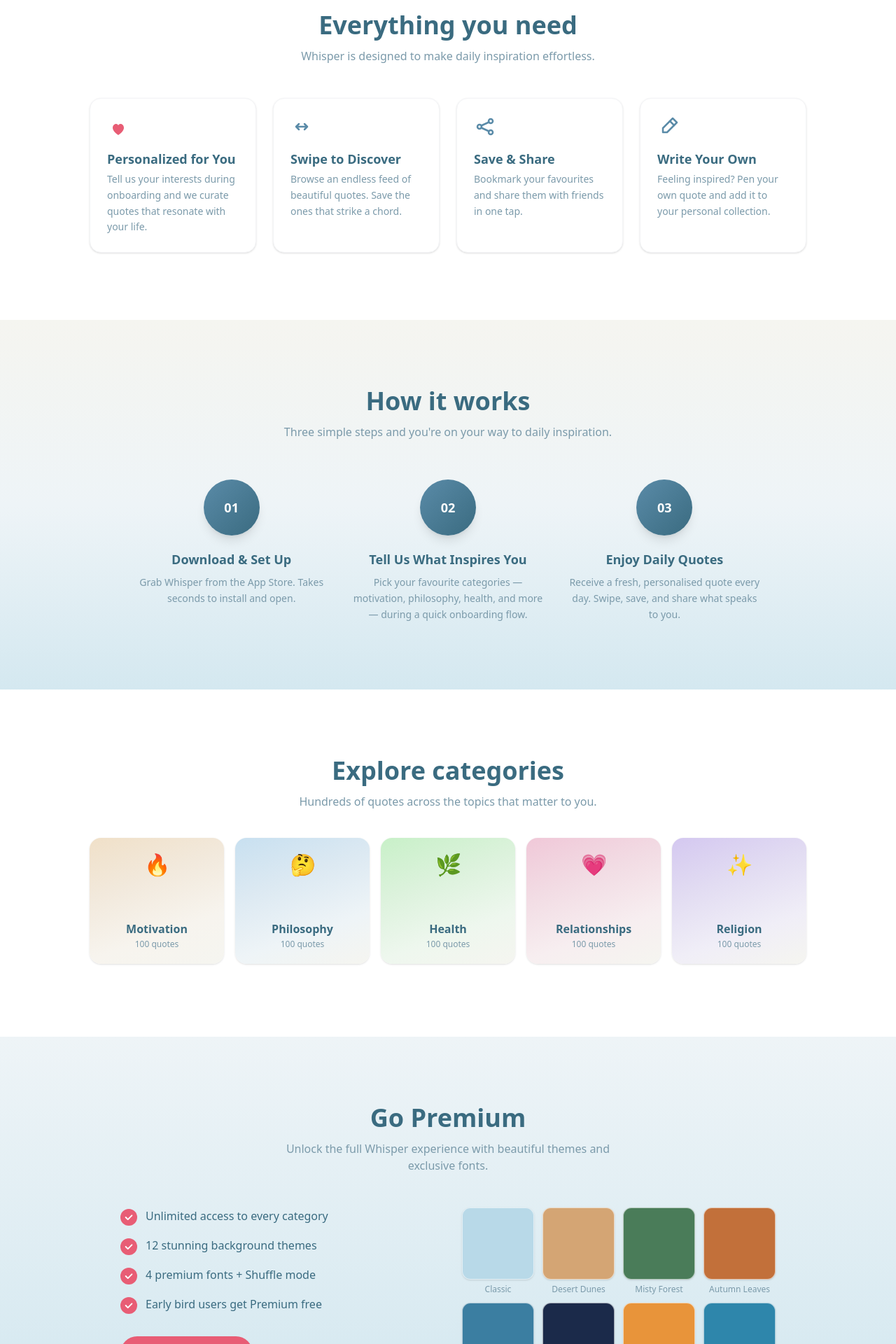
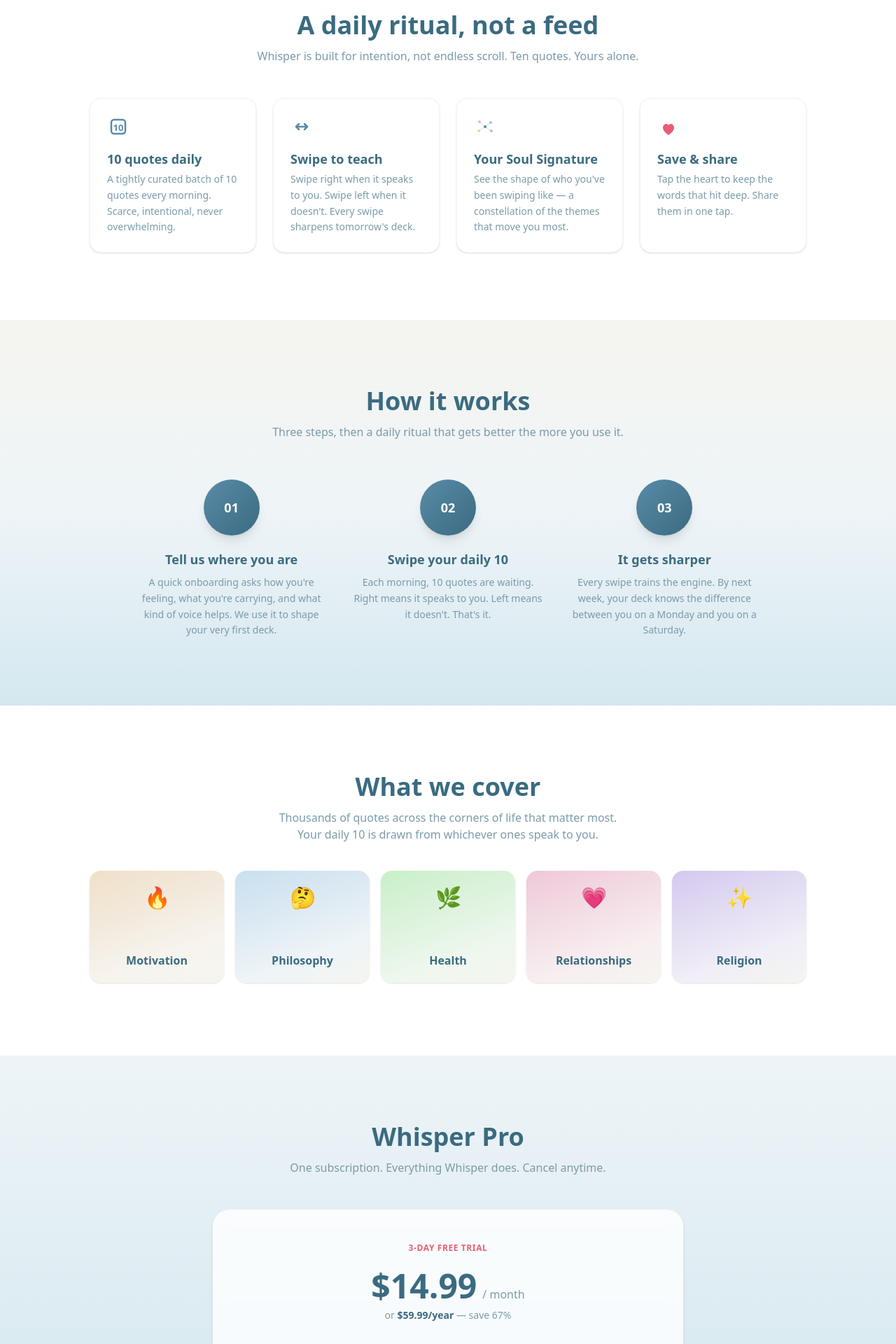
Before and after one commit to dohhyunoh/whisper-landing, a Next.js app: page / in a window 1280 px wide. Shown: the part 880-2800 px from the top of the page at 70% size. Built offline with nearby package versions, Linux system fonts and the light colour scheme.

Commit message:
updated due to v1.0.16

```diff
--- a/src/app/contact/page.tsx
+++ b/src/app/contact/page.tsx
@@ -8,14 +8,14 @@
 export default function ContactPage() {
   return (
     <div
-      className="min-h-screen"
+      className="min-h-screen flex flex-col"
       style={{
         background:
           "linear-gradient(180deg, #B8D9E8 0%, #D4E8F0 40%, #EEF4F7 75%, #F5F5F0 100%)",
       }}
     >
       {/* Nav */}
-      <nav className="flex items-center justify-between px-6 py-5 max-w-4xl mx-auto">
+      <nav className="flex w-full items-center justify-between px-6 py-5 max-w-4xl mx-auto">
         <Link href="/" className="text-xl font-semibold text-whisper-primary-dark tracking-tight">
           Whisper
         </Link>
@@ -25,7 +25,7 @@
       </nav>
 
       {/* Content */}
-      <article className="max-w-3xl mx-auto px-6 pb-24 pt-8">
+      <article className="flex-1 max-w-3xl mx-auto px-6 pb-24 pt-8 w-full">
         <h1 className="text-4xl font-bold text-whisper-primary-dark">Contact</h1>
         <p className="text-whisper-secondary mt-2 text-sm">We'd love to hear from you.</p>
 
--- a/src/app/terms/page.tsx
+++ b/src/app/terms/page.tsx
@@ -27,7 +27,7 @@
       {/* Content */}
       <article className="max-w-3xl mx-auto px-6 pb-24 pt-8">
         <h1 className="text-4xl font-bold text-whisper-primary-dark">Terms of Service</h1>
-        <p className="text-whisper-secondary mt-2 text-sm">Last updated: February 2026</p>
+        <p className="text-whisper-secondary mt-2 text-sm">Last updated: June 2026</p>
 
         <Section title="Acceptance of terms">
           <p>
@@ -37,15 +37,35 @@
 
         <Section title="What Whisper is">
           <p>
-            Whisper is a free mobile application that delivers curated, personalised daily quotes across categories such as motivation, philosophy, health, relationships, and religion. A Premium tier is available to unlock additional themes, fonts, and categories.
+            Whisper is a premium mobile application that delivers a tightly curated batch of 10 personalised quotes each day. As you swipe through your daily deck, Whisper learns from your preferences and refines the quotes it shows you over time.
+          </p>
+          <p>
+            <strong>As of version 1.0.16, Whisper requires an active paid subscription to use.</strong> A free trial is available for new subscribers where applicable.
           </p>
         </Section>
 
-        <Section title="Free and Premium tiers">
+        <Section title="Subscription">
+          <p>
+            Whisper is offered exclusively as a paid subscription, available in monthly and annual plans. Pricing is displayed in the app at the point of purchase and may vary by region.
+          </p>
           <ul>
-            <li><strong>Free tier</strong> — includes access to core categories (Motivation, Philosophy) and a daily rotating unlock from the remaining categories. No payment or account is required.</li>
-            <li><strong>Premium tier</strong> — unlocks all categories, 12 background themes, premium fonts, and shuffle mode. Early bird users who download during the initial release window receive Premium at no cost. Pricing and terms for future Premium purchases will be disclosed at the point of purchase.</li>
+            <li><strong>New subscribers</strong> — subscriptions are billed at the price displayed in the app at the time of purchase. New subscribers may be eligible for a 3-day free trial. Eligibility is determined by Apple based on your prior subscription history.</li>
+            <li><strong>Existing subscribers from earlier versions</strong> — if you were already an active paying subscriber prior to the v1.0.16 update, your existing subscription continues at your original price. Apple will continue to auto-renew your subscription at the rate you originally agreed to, unless you cancel.</li>
+            <li><strong>Free trial</strong> — if a free trial is offered and you accept it, you will not be charged during the trial period. Your subscription begins automatically at the end of the trial unless you cancel at least 24 hours before it ends.</li>
           </ul>
+        </Section>
+
+        <Section title="Auto-renewal and cancellation">
+          <p>
+            Subscriptions automatically renew at the end of each billing period (monthly or annually) at the then-current price unless auto-renewal is turned off at least 24 hours before the end of the current period.
+          </p>
+          <p>
+            You can manage and cancel your subscription at any time by going to your Apple ID account settings on your device:{" "}
+            <strong>Settings → [your name] → Subscriptions → Whisper</strong>.
+          </p>
+          <p>
+            Cancellation will take effect at the end of the current billing period. You will retain access until that date. No partial refunds are offered for unused portions of a subscription period; refund requests are handled directly by Apple in accordance with their refund policy.
+          </p>
         </Section>
 
         <Section title="Your responsibilities">
@@ -86,7 +106,7 @@
 
         <Section title="Termination">
           <p>
-            We reserve the right to suspend or terminate access to Whisper at any time, with or without cause. You may stop using the app at any time by uninstalling it.
+            We reserve the right to suspend or terminate access to Whisper at any time, with or without cause. You may stop using the app at any time by uninstalling it and cancelling your subscription through your Apple ID account settings.
           </p>
         </Section>
 
--- a/src/components/Categories.tsx
+++ b/src/components/Categories.tsx
@@ -13,13 +13,13 @@
     <section ref={ref} className="py-24 px-6 bg-white">
       <div className="max-w-5xl mx-auto">
         <h2 className="text-center text-3xl sm:text-4xl font-bold text-whisper-primary-dark">
-          Explore categories
+          What we cover
         </h2>
         <p className="text-center text-whisper-secondary mt-3 max-w-lg mx-auto">
-          Hundreds of quotes across the topics that matter to you.
+          Thousands of quotes across the corners of life that matter most. Your
+          daily 10 is drawn from whichever ones speak to you.
         </p>
 
-        {/* Horizontal scroll on mobile, 5-col grid on desktop */}
         <div className="mt-10 flex gap-4 overflow-x-auto scrollbar-hide lg:grid lg:grid-cols-5 lg:overflow-visible pb-2">
           {CATEGORIES.map((cat, i) => (
             <motion.div
@@ -32,16 +32,11 @@
                 background: `linear-gradient(160deg, ${cat.gradient[0]} 0%, ${cat.gradient[1]} 35%, ${cat.gradient[2]} 70%, ${cat.gradient[3]} 100%)`,
               }}
             >
-              <div className="p-5 flex flex-col items-center text-center h-full min-h-[180px] justify-between">
+              <div className="p-5 flex flex-col items-center text-center h-full min-h-[160px] justify-between">
                 <span className="text-3xl">{cat.icon}</span>
-                <div>
-                  <h3 className="font-semibold text-whisper-primary-dark">
-                    {cat.label}
-                  </h3>
-                  <p className="text-xs text-whisper-secondary mt-0.5">
-                    {cat.quoteCount} quotes
-                  </p>
-                </div>
+                <h3 className="font-semibold text-whisper-primary-dark">
+                  {cat.label}
+                </h3>
               </div>
             </motion.div>
           ))}
--- a/src/components/Features.tsx
+++ b/src/components/Features.tsx
@@ -6,17 +6,18 @@
 
 const FEATURES = [
   {
-    title: "Personalized for You",
-    desc: "Tell us your interests during onboarding and we curate quotes that resonate with your life.",
+    title: "10 quotes daily",
+    desc: "A tightly curated batch of 10 quotes every morning. Scarce, intentional, never overwhelming.",
     icon: (
       <svg width="32" height="32" viewBox="0 0 32 32" fill="none">
-        <path d="M16 28c-1-.7-8-5.2-8-10.2C8 14.6 10 12 13 12c1.4 0 2.3.8 3 2 .7-1.2 1.6-2 3-2 3 0 5 2.6 5 5.8C24 22.8 17 27.3 16 28z" fill="#E85D75" />
+        <rect x="6" y="6" width="20" height="20" rx="4" stroke="#5A8BA8" strokeWidth="2.5" fill="none" />
+        <text x="16" y="22" fontSize="13" fontWeight="700" fill="#5A8BA8" textAnchor="middle">10</text>
       </svg>
     ),
   },
   {
-    title: "Swipe to Discover",
-    desc: "Browse an endless feed of beautiful quotes. Save the ones that strike a chord.",
+    title: "Swipe to teach",
+    desc: "Swipe right when it speaks to you. Swipe left when it doesn't. Every swipe sharpens tomorrow's deck.",
     icon: (
       <svg width="32" height="32" viewBox="0 0 32 32" fill="none">
         <path d="M8 16h16M20 12l4 4-4 4M12 12l-4 4 4 4" stroke="#5A8BA8" strokeWidth="2.5" strokeLinecap="round" strokeLinejoin="round" />
@@ -24,24 +25,25 @@
     ),
   },
   {
-    title: "Save & Share",
-    desc: "Bookmark your favourites and share them with friends in one tap.",
+    title: "Your Soul Signature",
+    desc: "See the shape of who you've been swiping like — a constellation of the themes that move you most.",
     icon: (
       <svg width="32" height="32" viewBox="0 0 32 32" fill="none">
-        <circle cx="24" cy="8" r="3" stroke="#5A8BA8" strokeWidth="2.5" fill="none" />
-        <circle cx="24" cy="24" r="3" stroke="#5A8BA8" strokeWidth="2.5" fill="none" />
-        <circle cx="8" cy="16" r="3" stroke="#5A8BA8" strokeWidth="2.5" fill="none" />
-        <path d="M10.5 14.5l11 -5M10.5 17.5l11 5" stroke="#5A8BA8" strokeWidth="2.5" strokeLinecap="round" />
+        <circle cx="16" cy="16" r="2" fill="#5A8BA8" />
+        <circle cx="8" cy="9" r="2" fill="#F4B6C2" />
+        <circle cx="24" cy="10" r="2" fill="#A7C7DC" />
+        <circle cx="7" cy="22" r="2" fill="#F2D8A7" />
+        <circle cx="25" cy="22" r="2" fill="#C9B8E0" />
+        <path d="M16 16L8 9M16 16L24 10M16 16L7 22M16 16L25 22" stroke="#5A8BA8" strokeWidth="0.8" opacity="0.4" />
       </svg>
     ),
   },
   {
-    title: "Write Your Own",
-    desc: "Feeling inspired? Pen your own quote and add it to your personal collection.",
+    title: "Save & share",
+    desc: "Tap the heart to keep the words that hit deep. Share them in one tap.",
     icon: (
       <svg width="32" height="32" viewBox="0 0 32 32" fill="none">
-        <path d="M22 4l6 6-14 14H8v-6L22 4z" stroke="#5A8BA8" strokeWidth="2.5" strokeLinecap="round" strokeLinejoin="round" fill="none" />
-        <path d="M18 8l6 6" stroke="#5A8BA8" strokeWidth="2.5" strokeLinecap="round" />
+        <path d="M16 28c-1-.7-8-5.2-8-10.2C8 14.6 10 12 13 12c1.4 0 2.3.8 3 2 .7-1.2 1.6-2 3-2 3 0 5 2.6 5 5.8C24 22.8 17 27.3 16 28z" fill="#E85D75" />
       </svg>
     ),
   },
@@ -55,10 +57,10 @@
     <section ref={ref} className="py-24 px-6 bg-white">
       <div className="max-w-5xl mx-auto">
         <h2 className="text-center text-3xl sm:text-4xl font-bold text-whisper-primary-dark">
-          Everything you need
+          A daily ritual, not a feed
         </h2>
         <p className="text-center text-whisper-secondary mt-3 max-w-xl mx-auto">
-          Whisper is designed to make daily inspiration effortless.
+          Whisper is built for intention, not endless scroll. Ten quotes. Yours alone.
         </p>
 
         <div className="grid grid-cols-1 sm:grid-cols-2 lg:grid-cols-4 gap-6 mt-12">
--- a/src/components/HowItWorks.tsx
+++ b/src/components/HowItWorks.tsx
@@ -7,18 +7,18 @@
 const STEPS = [
   {
     number: "01",
-    title: "Download & Set Up",
-    desc: "Grab Whisper from the App Store. Takes seconds to install and open.",
+    title: "Tell us where you are",
+    desc: "A quick onboarding asks how you're feeling, what you're carrying, and what kind of voice helps. We use it to shape your very first deck.",
   },
   {
     number: "02",
-    title: "Tell Us What Inspires You",
-    desc: "Pick your favourite categories — motivation, philosophy, health, and more — during a quick onboarding flow.",
+    title: "Swipe your daily 10",
+    desc: "Each morning, 10 quotes are waiting. Right means it speaks to you. Left means it doesn't. That's it.",
   },
   {
     number: "03",
-    title: "Enjoy Daily Quotes",
-    desc: "Receive a fresh, personalised quote every day. Swipe, save, and share what speaks to you.",
+    title: "It gets sharper",
+    desc: "Every swipe trains the engine. By next week, your deck knows the difference between you on a Monday and you on a Saturday.",
   },
 ];
 
@@ -40,11 +40,10 @@
           How it works
         </h2>
         <p className="text-center text-whisper-secondary mt-3 max-w-lg mx-auto">
-          Three simple steps and you&apos;re on your way to daily inspiration.
+          Three steps, then a daily ritual that gets better the more you use it.
         </p>
 
         <div className="relative mt-14 flex flex-col lg:flex-row items-start justify-center gap-8">
-          {/* Connecting line (desktop only) */}
           <div className="hidden lg:block absolute top-10 left-1/2 -translate-x-1/2 h-0.5 bg-whisper-primary/30 w-3/4" />
 
           {STEPS.map((step, i) => (
@@ -55,7 +54,6 @@
               transition={{ duration: 0.55, delay: i * 0.18, ease: "easeOut" }}
               className="relative flex-1 flex flex-col items-center text-center"
             >
-              {/* Circle with number */}
               <div
                 className="relative z-10 w-20 h-20 rounded-full flex items-center justify-center text-white font-bold text-lg shadow-lg"
                 style={{ background: "linear-gradient(135deg, #5A8BA8, #3A6B80)" }}
--- a/src/components/Premium.tsx
+++ b/src/components/Premium.tsx
@@ -3,13 +3,13 @@
 import { useInView } from "framer-motion";
 import { useRef } from "react";
 import { motion } from "framer-motion";
-import { THEME_SWATCHES } from "@/lib/data";
 
 const BULLETS = [
-  "Unlimited access to every category",
-  "12 stunning background themes",
-  "4 premium fonts + Shuffle mode",
-  "Early bird users get Premium free",
+  "10 personalised quotes every day",
+  "Swipe-trained learning engine",
+  "Your evolving Soul Signature",
+  "Save unlimited favourites + write your own",
+  "Premium themes, fonts, and widgets",
 ];
 
 export default function Premium() {
@@ -25,68 +25,72 @@
           "linear-gradient(180deg, #EEF4F7 0%, #D4E8F0 60%, #B8D9E8 100%)",
       }}
     >
-      <div className="max-w-5xl mx-auto">
+      <div className="max-w-4xl mx-auto">
         <h2 className="text-center text-3xl sm:text-4xl font-bold text-whisper-primary-dark">
-          Go Premium
+          Whisper Pro
         </h2>
         <p className="text-center text-whisper-secondary mt-3 max-w-lg mx-auto">
-          Unlock the full Whisper experience with beautiful themes and exclusive
-          fonts.
+          One subscription. Everything Whisper does. Cancel anytime.
         </p>
 
-        <div className="mt-12 flex flex-col lg:flex-row gap-10 items-start justify-center">
-          {/* Left — feature list */}
         <motion.div
-            initial={{ opacity: 0, x: -24 }}
-            animate={inView ? { opacity: 1, x: 0 } : {}}
+          initial={{ opacity: 0, y: 24 }}
+          animate={inView ? { opacity: 1, y: 0 } : {}}
           transition={{ duration: 0.55, ease: "easeOut" }}
-            className="flex-1 max-w-md"
+          className="mt-12 bg-white/80 backdrop-blur-sm rounded-3xl shadow-md border border-white/60 p-8 sm:p-10 max-w-2xl mx-auto"
         >
-            <ul className="space-y-4">
+          {/* Price */}
+          <div className="text-center">
+            <div className="inline-block px-4 py-1.5 rounded-full bg-whisper-accent/10 text-whisper-accent text-xs font-bold tracking-wider uppercase">
+              3-day free trial
+            </div>
+            <div className="mt-4 flex items-baseline justify-center gap-2">
+              <span className="text-5xl font-bold text-whisper-primary-dark">$14.99</span>
+              <span className="text-whisper-secondary">/ month</span>
+            </div>
+            <p className="mt-2 text-sm text-whisper-secondary">
+              or <span className="font-semibold text-whisper-primary-dark">$59.99/year</span> — save 67%
+            </p>
+          </div>
+
+          {/* Bullets */}
+          <ul className="mt-8 space-y-3.5">
             {BULLETS.map((b) => (
               <li key={b} className="flex items-start gap-3">
-                  <span className="mt-0.5 flex-shrink-0 w-6 h-6 rounded-full bg-whisper-accent text-white flex items-center justify-center">
-                    <svg width="14" height="14" viewBox="0 0 16 16" fill="none">
-                      <path d="M3 8l3.5 3.5L13 5" stroke="white" strokeWidth="2.2" strokeLinecap="round" strokeLinejoin="round" />
+                <span className="mt-0.5 flex-shrink-0 w-5 h-5 rounded-full bg-whisper-accent text-white flex items-center justify-center">
+                  <svg width="12" height="12" viewBox="0 0 16 16" fill="none">
+                    <path d="M3 8l3.5 3.5L13 5" stroke="white" strokeWidth="2.4" strokeLinecap="round" strokeLinejoin="round" />
                   </svg>
                 </span>
-                  <span className="text-whisper-primary-dark font-medium">
-                    {b}
-                  </span>
+                <span className="text-whisper-primary-dark">{b}</span>
               </li>
             ))}
           </ul>
 
+          {/* CTA */}
           <a
-              href="#"
-              className="inline-block mt-8 bg-whisper-accent text-white px-7 py-3 rounded-full font-semibold shadow-md hover:opacity-90 transition-opacity"
+            href="https://apps.apple.com/us/app/whisper-daily-quotes/id6758811323"
+            target="_blank"
+            rel="noopener noreferrer"
+            className="mt-8 block w-full text-center bg-whisper-accent text-white px-7 py-3.5 rounded-full font-semibold shadow-md hover:opacity-90 transition-opacity"
           >
-              Unlock Premium
+            Start free trial
           </a>
+          <p className="mt-3 text-center text-xs text-whisper-secondary">
+            No charge for 3 days. Cancel anytime in your Apple ID settings.
+          </p>
         </motion.div>
 
-          {/* Right — theme swatches grid (placeholder thumbnails) */}
-          <motion.div
-            initial={{ opacity: 0, x: 24 }}
-            animate={inView ? { opacity: 1, x: 0 } : {}}
-            transition={{ duration: 0.55, delay: 0.12, ease: "easeOut" }}
-            className="flex-1 max-w-md w-full"
+        {/* Grandfathered note */}
+        <motion.p
+          initial={{ opacity: 0 }}
+          animate={inView ? { opacity: 1 } : {}}
+          transition={{ duration: 0.5, delay: 0.3 }}
+          className="mt-8 text-center text-sm text-whisper-secondary max-w-xl mx-auto"
         >
-            <div className="grid grid-cols-4 gap-3">
-              {THEME_SWATCHES.map((t) => (
-                <div key={t.key} className="flex flex-col items-center">
-                  <div
-                    className="w-full aspect-square rounded-xl shadow-sm border border-white/60"
-                    style={{ backgroundColor: t.color }}
-                  />
-                  <span className="text-xs text-whisper-secondary mt-1.5 text-center leading-tight">
-                    {t.displayName}
-                  </span>
-                </div>
-              ))}
-            </div>
-          </motion.div>
-        </div>
+          Already subscribed to Whisper before this update? Your price is locked at
+          your original rate. Nothing changes for you.
+        </motion.p>
       </div>
     </section>
   );
--- a/src/components/QuoteCarousel.tsx
+++ b/src/components/QuoteCarousel.tsx
@@ -37,7 +37,7 @@
     >
       <div className="max-w-3xl mx-auto flex flex-col items-center text-center">
         <h2 className="text-2xl sm:text-3xl font-bold text-white/90 mb-10">
-          Words from the collection
+          A taste of what you'll swipe through
         </h2>
 
         {/* Quote slide */}
```
Also changed, not shown: src/components/CTA.tsx (+5 -4 lines), src/components/Hero.tsx (+10 -6 lines), src/components/Nav.tsx (+4 -4 lines), 1 other file (tests, documents, lock files or other folders). Lines whose indentation alone changed are shown as unchanged.
